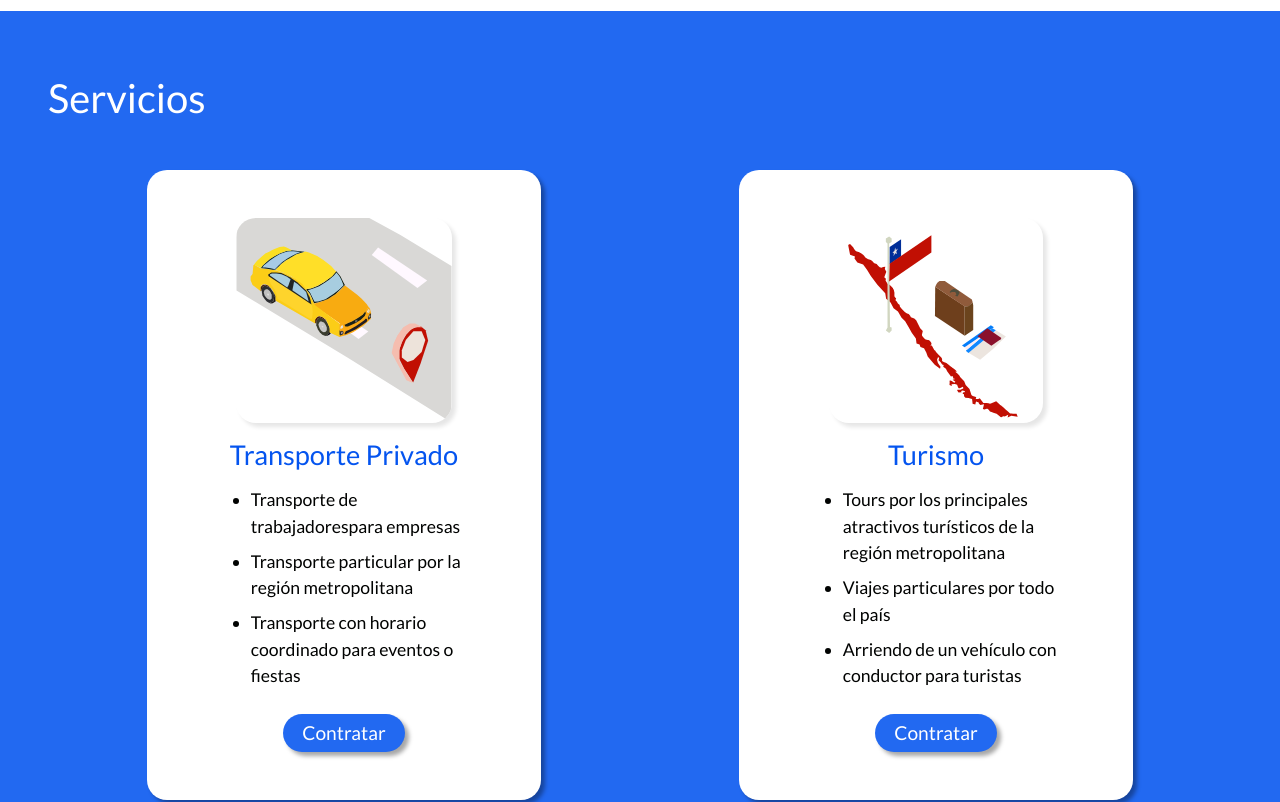
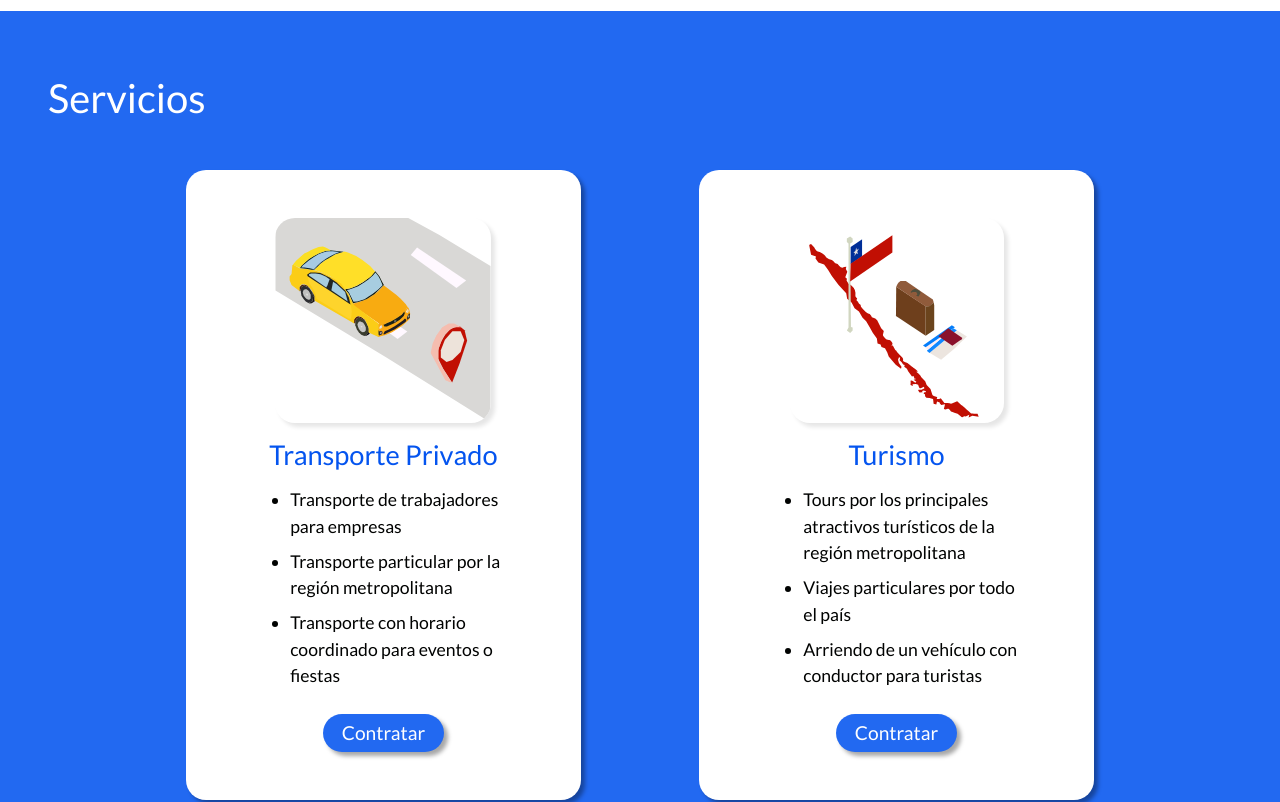
Before and after one commit to FlameTeam/CMATransportesWebPage, a React (Create React App) app: page / in a window 1280 px wide. Shown: the part 720-1522 px from the top of the page. Built offline with nearby package versions, Linux system fonts and the light colour scheme.

Commit message:
services section details corrected (dimensions fixed in lg and xl

```diff
--- a/src/components/Services.js
+++ b/src/components/Services.js
@@ -18,7 +18,7 @@ const Services = ({ backgroundSection }) => {
   return (
     <Box className={sectionStyle} id="services">
       <Title section="services" />
-      <Grid container justify="space-around">
+      <Grid container justify="center">
         {servicesCardData.map((card, i) => {
           return <ServicesCard key={i} card={card} />;
         })}
--- a/src/components/subcomponents/cards/ServicesCard.js
+++ b/src/components/subcomponents/cards/ServicesCard.js
@@ -22,10 +22,11 @@ const ServicesCard = ({ card }) => {
   return (
     <Grid
       item
-      xs={12}
-      sm={6}
+      xs={11}
+      sm={7}
       md={5}
       lg={4}
+      xl={5}
       container
       alignItems="center"
       direction="column"
--- a/src/resources/data/servicesCardData.js
+++ b/src/resources/data/servicesCardData.js
@@ -4,7 +4,7 @@ export const servicesCardData = [
     image: "private-transport.svg",
     title: "Transporte Privado",
     services: [
-      "Transporte de trabajadorespara empresas",
+      "Transporte de trabajadores para empresas",
       "Transporte particular por la región metropolitana",
       "Transporte con horario coordinado para eventos o fiestas",
     ],
--- a/src/resources/styles/subcomponents/servicesCardStyle.js
+++ b/src/resources/styles/subcomponents/servicesCardStyle.js
@@ -10,22 +10,26 @@ const useStyles = makeStyles((theme) => ({
     [theme.breakpoints.up("xs")]: {
       padding: "3em 1em",
       maxWidth: "360px",
-      marginTop: "1em",
+      margin: "1.5em 0",
     },
     [theme.breakpoints.up("sm")]: {
       padding: "3em 1em",
       maxWidth: "350px",
-      margin: "1em",
+      margin: "1.5em 4%",
     },
     [theme.breakpoints.up("md")]: {
       maxWidth: "380px",
       padding: "3em 1em",
-      margin: "1em 2em",
+      margin: "2em 4%",
     },
     [theme.breakpoints.up("lg")]: {
-      maxWidth: "none",
+      maxWidth: "400px",
       padding: "3em 4em",
-      marginTop: "3em",
+      margin: "3em 5%",
+    },
+    [theme.breakpoints.up("xl")]: {
+      maxWidth: "420px",
+      margin: "3em 6%",
     },
   },
 
```
